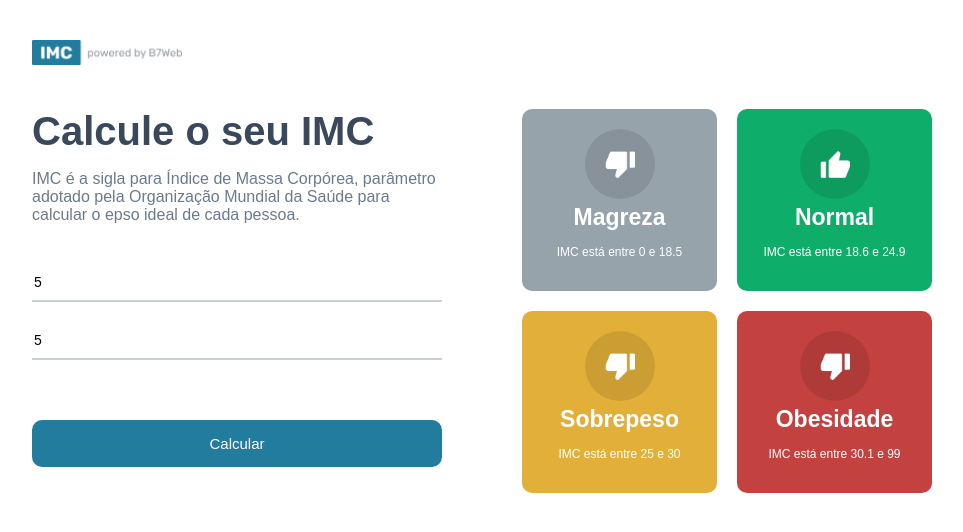
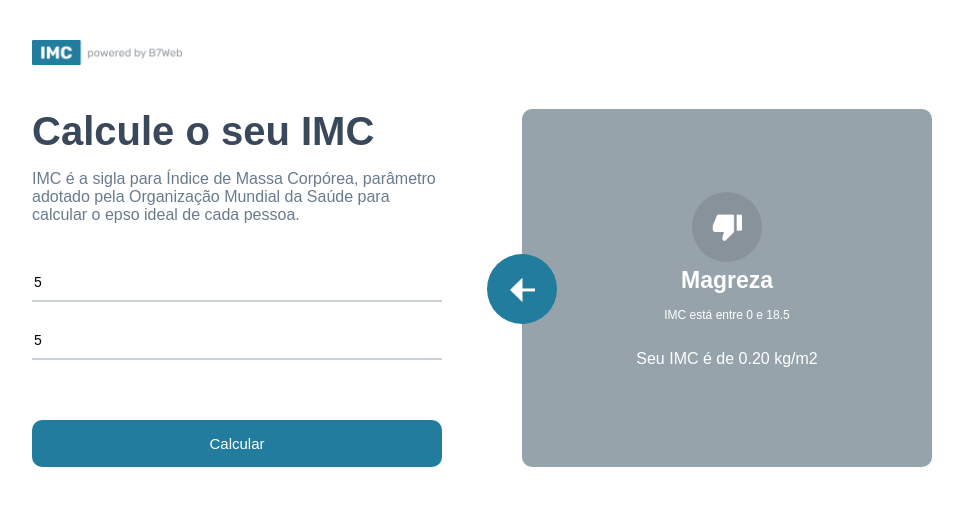
Before and after one commit to JuFML/react-imc-calc, a React (Create React App) app: page / in a window 1280 px wide. Both pictures are taken after typing "5", "5" into the empty fields and a click on the button "Calcular". Shown: the top 532 px of the page, without its empty margins (158-1121 px from the left). Built offline with nearby package versions, Linux system fonts and the light colour scheme.

Commit message:
(feat): Fazendo funcionar o calculo do IMC

```diff
--- a/src/App.js
+++ b/src/App.js
@@ -1,26 +1,35 @@
 import { useState } from 'react';
 import style from './App.module.css';
 import logoimg from './assets/powered.png'
+import leftArrowBack from './assets/leftarrow.png'
 import { calcIMC, levels } from './helpers/imc'
 import GridItem from './components/GridItem/GridItem';
 
 function App() {
   const [heightField, setHeightField] = useState(0)
   const [weightField, setWeightField] = useState(0)
+  const [levelToShow, setlevelToShow] = useState(null)
 
   const handleChangeHeight = (e) => {
-    setHeightField(Number(e.target.value))
+    setHeightField(parseFloat(e.target.value))
   }
   const handleChangeWeight = (e) => {
-    setWeightField(Number(e.target.value))
+    setWeightField(parseFloat(e.target.value))
   }
 
   const handleClick = () => {
+    console.log(weightField, heightField)
     if(weightField && heightField) {
-      calcIMC(weightField, heightField)
+      setlevelToShow(calcIMC(weightField, heightField))
       return
     }
     alert("Você precisa preencher todo os campos")
+  }
+
+  const handleBackArrow = () => {
+    setlevelToShow(null)
+    setHeightField(0)
+    setWeightField(0)
   }
 
 
@@ -50,11 +59,22 @@ function App() {
           <button className={style.leftSide__button} onClick={handleClick}>Calcular</button>
         </div>
         <div className={style.container__rightSide}>
-          <div className={style.rightSide__grid}>
+          {!levelToShow &&
+            <div className={style.rightSide__grid}>
             {levels.map((level, index) => (
               <GridItem key={index} item={level}/>
             ))}
-          </div>
+            </div>
+          }
+          {levelToShow &&
+            <div className={style.rightSide__big}>
+              <div className={style.rightSide__leftarrow} onClick={handleBackArrow}>
+                <img src={leftArrowBack} alt="" width="25px"/>
+              </div>
+              <GridItem item={levelToShow}/>
+            </div>
+          }
+
         </div>
       </section>
     </div>
--- a/src/App.module.css
+++ b/src/App.module.css
@@ -55,7 +55,7 @@ body{
 }
 
 .leftSide__button:hover {
-  opacity: .8;
+  background-color: #1a5c74;
 }
 
 
@@ -69,3 +69,27 @@ body{
   grid-template-columns: repeat(2, 1fr);
   gap: 20px;
 }
+
+.rightSide__big {
+  flex: 1;
+  position: relative;
+}
+
+.rightSide__leftarrow {
+  position: absolute;
+  left: -35px;
+  top: 145px;
+  width: 70px;
+  height: 70px;
+  border-radius: 50%;
+  background-color: #227C9D;
+  display: flex;
+  justify-content: center;
+  align-items: center;
+  cursor: pointer;
+  transition: all ease .3;
+}
+
+.rightSide__leftarrow:hover {
+  background-color: #1a5c74;
+}
--- a/src/components/GridItem/GridItem.js
+++ b/src/components/GridItem/GridItem.js
@@ -10,6 +10,10 @@ function GridItem({item}) {
             </div>
             <div className={style.grid__title}>{item.title}</div>
             <p className={style.grid__paragraph}>IMC está entre {item.imc[0]} e {item.imc[1]}</p>
+            {item.yourImc > 0 &&
+                <p>Seu IMC é de {item.yourImc} kg/m2</p>
+
+            }
         </div>
     )
 }
--- a/src/components/GridItem/GridItem.module.css
+++ b/src/components/GridItem/GridItem.module.css
@@ -1,4 +1,5 @@
 .grid__main {
+    height: 100%;
     display: flex;
     flex-direction: column;
     justify-content: center;
--- a/src/helpers/imc.js
+++ b/src/helpers/imc.js
@@ -9,10 +9,12 @@ export function calcIMC(weightField, heightField) {
 
     const imc = (weightField / (heightField * heightField)).toFixed(2)
 
-    levels.forEach(level => {
-        if(imc >= level.imc[0] && imc <= level.imc[1]) {
-            level.yourImc = imc
-            console.log(level)
+    for(let i = 0; i < levels.length; i++) {
+        if(imc >= levels[i].imc[0] && imc <= levels[i].imc[1]) {
+            let newLevel = {...levels[i]}
+
+            newLevel.yourImc = imc
+            return newLevel
         }
-    })
+    }
 }
```
